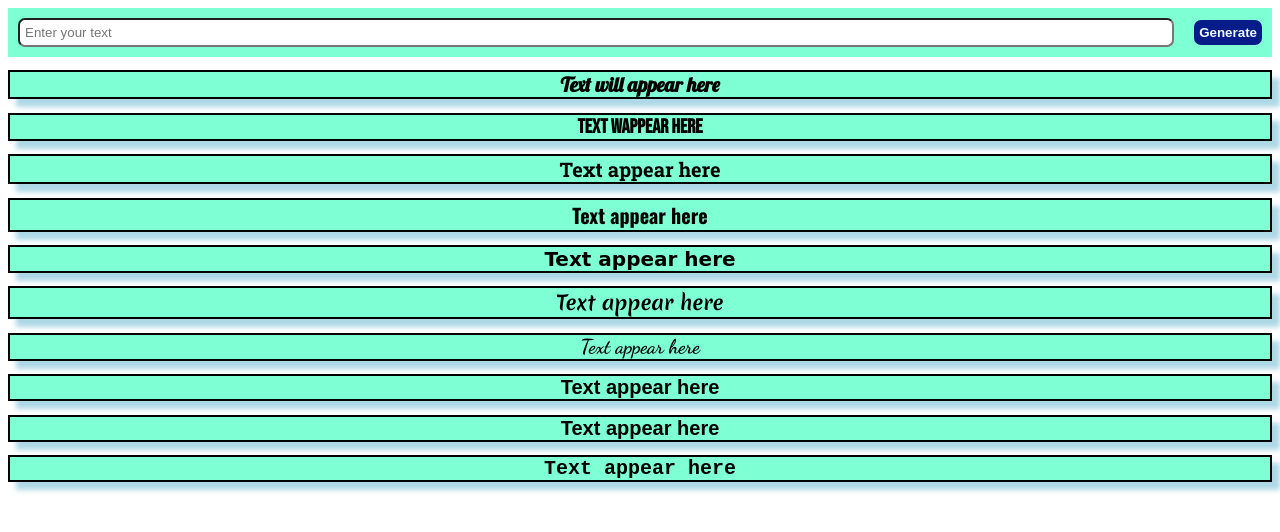
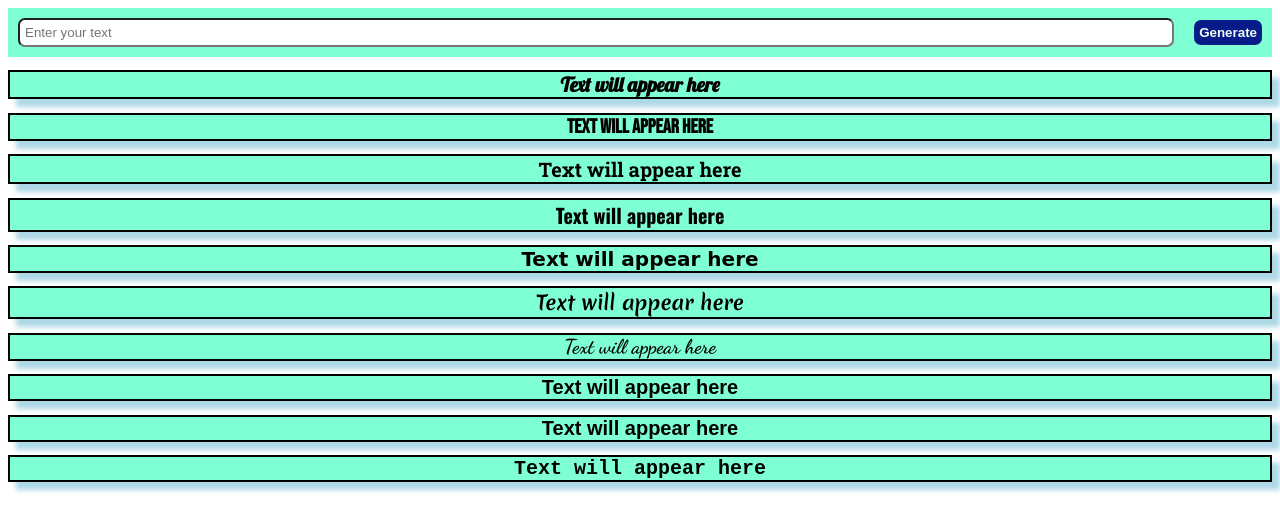
Before and after one commit to impradeepx/Stylish-font, a plain HTML site: page index.html in a window 1280 px wide. Drawn offline with nearby package versions, Linux system fonts and the light colour scheme; a web font is replaced by a local one.

Commit message:
Update index.html

```diff
--- a/index.html
+++ b/index.html
@@ -21,22 +21,22 @@
 <div id="result">
 
     <h1 class="font" id="one"> Text will appear here  </h1>
-    <h1 class="font" id="two"> Text wappear here  </h1>
+    <h1 class="font" id="two"> Text will appear here  </h1>
 
-    <h1 class="font" id="three"> Text appear here  </h1>
-    <h1 class="font" id="ten"> Text appear here  </h1>
+    <h1 class="font" id="three"> Text will appear here  </h1>
+    <h1 class="font" id="ten"> Text will appear here  </h1>
 
 
-    <h1 class="font" id="four">  Text appear here</h1>
-    <h1 class="font" id="five">  Text appear here </h1>
+    <h1 class="font" id="four">  Text will appear here</h1>
+    <h1 class="font" id="five">  Text will appear here </h1>
 
 
-    <h1 class="font" id="six"> Text appear here  </h1>
-    <h1 class="font" id="seven"> Text appear here  </h1>
+    <h1 class="font" id="six"> Text will appear here  </h1>
+    <h1 class="font" id="seven"> Text will appear here  </h1>
 
 
-    <h1 class="font" id="eight"> Text appear here  </h1>
-    <h1 class="font" id="nine">  Text appear here </h1>
+    <h1 class="font" id="eight"> Text will appear here  </h1>
+    <h1 class="font" id="nine">  Text will appear here </h1>
 
 </div>
 
```
